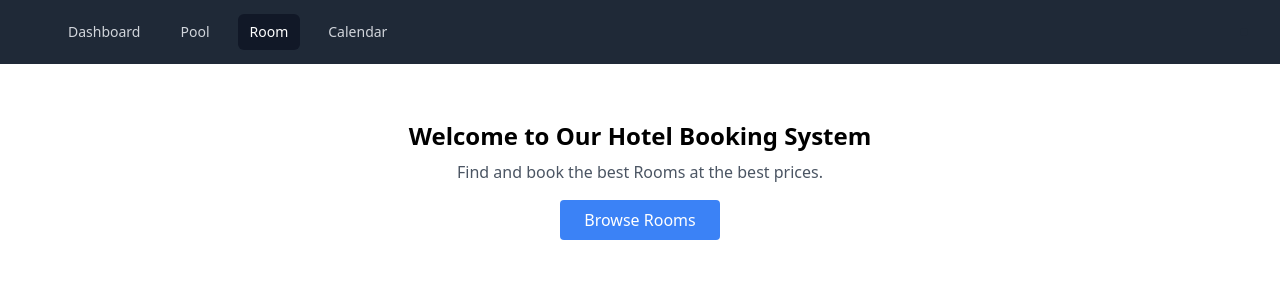
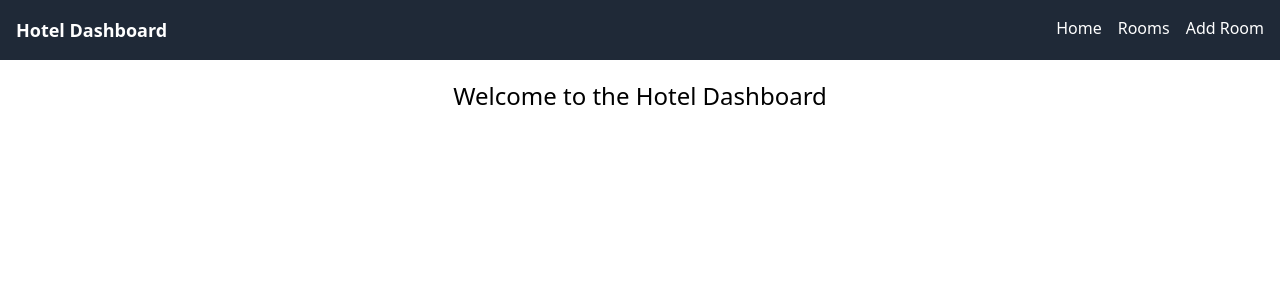
Before and after one commit to LSLakshan/hotel-management-system, a React (Vite) app in the folder frontend/: page / in a window 1280 px wide. Shown: the top 300 px of the page. Built offline with nearby package versions, Linux system fonts and the light colour scheme.

Commit message:
Add simple room booking mechanism
Admin add room show reception dashboard room section

```diff
--- a/frontend/src/App.jsx
+++ b/frontend/src/App.jsx
@@ -2,17 +2,17 @@ import { BrowserRouter as Router, Routes, Route } from "react-router-dom";
 import Navbar from "./components/Navbar";
 import Home from "./pages/Home";
 import RoomsList from "./pages/RoomsList";
+import AddRoom from "./pages/AddRoom";
 
 export default function App() {
   return (
     <Router>
       <Navbar />
-      <div className="container mx-auto p-4">
-        <Routes>
-          <Route path="/" element={<Home />} />
-          <Route path="/rooms" element={<RoomsList />} />
-        </Routes>
-      </div>
+      <Routes>
+        <Route path="/" element={<Home />} />
+        <Route path="/rooms" element={<RoomsList />} />
+        <Route path="/add-room" element={<AddRoom />} />
+      </Routes>
     </Router>
   );
 }
--- a/frontend/src/components/Navbar.jsx
+++ b/frontend/src/components/Navbar.jsx
@@ -1,75 +1,16 @@
-import { Disclosure, DisclosureButton, DisclosurePanel } from '@headlessui/react';
-import { Bars3Icon, BellIcon, XMarkIcon } from '@heroicons/react/24/outline';
-import { Link } from 'react-router-dom';
-
-const navigation = [
-  { name: 'Dashboard', to: '/abf', current: false },
-  { name: 'Pool', to: '/pool', current: false },
-  { name: 'Room', to: '/', current: true }, // Change href to to
-  { name: 'Calendar', to: '/calendar', current: false },
-];
-
-function classNames(...classes) {
-  return classes.filter(Boolean).join(' ');
-}
+import { Link } from "react-router-dom";
 
 export default function Navbar() {
   return (
-    <Disclosure as="nav" className="bg-gray-800">
-      <div className="mx-auto max-w-7xl px-2 sm:px-6 lg:px-8">
-        <div className="relative flex h-16 items-center justify-between">
-          <div className="absolute inset-y-0 left-0 flex items-center sm:hidden">
-            <DisclosureButton className="group relative inline-flex items-center justify-center rounded-md p-2 text-gray-400 hover:bg-gray-700 hover:text-white focus:ring-2 focus:ring-white focus:outline-none focus:ring-inset">
-              <span className="absolute -inset-0.5" />
-              <span className="sr-only">Open main menu</span>
-              <Bars3Icon aria-hidden="true" className="block size-6 group-data-open:hidden" />
-              <XMarkIcon aria-hidden="true" className="hidden size-6 group-data-open:block" />
-            </DisclosureButton>
-          </div>
-          <div className="flex flex-1 items-center justify-center sm:items-stretch sm:justify-start">
-            <div className="hidden sm:ml-6 sm:block">
-              <div className="flex space-x-4">
-                {navigation.map((item) => (
-                  <Link
-                    key={item.name}
-                    to={item.to} // Use to instead of href
-                    className={classNames(
-                      item.current ? 'bg-gray-900 text-white' : 'text-gray-300 hover:bg-gray-700 hover:text-white',
-                      'rounded-md px-3 py-2 text-sm font-medium'
-                    )}
-                  >
-                    {item.name}
-                  </Link>
-                ))}
-              </div>
-            </div>
-          </div>
-          <div className="absolute inset-y-0 right-0 flex items-center pr-2 sm:static sm:inset-auto sm:ml-6 sm:pr-0">
-            <button className="relative rounded-full bg-gray-800 p-1 text-gray-400 hover:text-white focus:ring-2 focus:ring-white focus:ring-offset-2 focus:ring-offset-gray-800 focus:outline-none">
-              <span className="absolute -inset-1.5" />
-              <span className="sr-only">View notifications</span>
-              <BellIcon aria-hidden="true" className="size-6" />
-            </button>
-          </div>
+    <nav className="bg-gray-800 p-4 text-white">
+      <div className="container mx-auto flex justify-between">
+        <h1 className="text-lg font-bold">Hotel Dashboard</h1>
+        <div className="space-x-4">
+          <Link to="/" className="hover:text-gray-300">Home</Link>
+          <Link to="/rooms" className="hover:text-gray-300">Rooms</Link>
+          <Link to="/add-room" className="hover:text-gray-300">Add Room</Link>
         </div>
       </div>
-      <DisclosurePanel className="sm:hidden">
-        <div className="space-y-1 px-2 pt-2 pb-3">
-          {navigation.map((item) => (
-            <DisclosureButton
-              key={item.name}
-              as={Link} // Use Link for mobile menu as well
-              to={item.to}
-              className={classNames(
-                item.current ? 'bg-gray-900 text-white' : 'text-gray-300 hover:bg-gray-700 hover:text-white',
-                'block rounded-md px-3 py-2 text-base font-medium'
-              )}
-            >
-              {item.name}
-            </DisclosureButton>
-          ))}
-        </div>
-      </DisclosurePanel>
-    </Disclosure>
+    </nav>
   );
 }
--- /dev/null
+++ b/frontend/src/pages/AddRoom.jsx
@@ -0,0 +1,30 @@
+import { useState } from "react";
+import axios from "axios";
+
+export default function AddRoom() {
+  const [formData, setFormData] = useState({ name: "", price: "", image: "", description: "" });
+
+  const handleChange = (e) => setFormData({ ...formData, [e.target.name]: e.target.value });
+
+  const handleSubmit = async (e) => {
+    e.preventDefault();
+    try {
+      await axios.post("http://localhost:5000/api/rooms", formData);
+      alert("✅ Room added successfully!");
+      setFormData({ name: "", price: "", image: "", description: "" });
+    } catch (error) {
+      console.error("Error adding room:", error);
+      alert("❌ Failed to add room");
+    }
+  };
+
+  return (
+    <form onSubmit={handleSubmit} className="p-4 space-y-4">
+      <input name="name" placeholder="Room Name" onChange={handleChange} value={formData.name} required />
+      <input name="price" placeholder="Price" type="number" onChange={handleChange} value={formData.price} required />
+      <input name="image" placeholder="Image URL" onChange={handleChange} value={formData.image} required />
+      <textarea name="description" placeholder="Description" onChange={handleChange} value={formData.description} required />
+      <button type="submit" className="bg-blue-500 text-white px-4 py-2">Add Room</button>
+    </form>
+  );
+}
--- a/frontend/src/pages/Home.jsx
+++ b/frontend/src/pages/Home.jsx
@@ -1,13 +1,3 @@
-import { Link } from "react-router-dom";
-
 export default function Home() {
-  return (
-    <div className="text-center p-10">
-      <h1 className="text-2xl font-bold">Welcome to Our Hotel Booking System</h1>
-      <p className="text-gray-600 mt-2">Find and book the best Rooms at the best prices.</p>
-      <Link to="/rooms">
-        <button className="bg-blue-500 text-white px-6 py-2 rounded mt-4">Browse Rooms</button>
-      </Link>
-    </div>
-  );
+  return <h2 className="text-center text-2xl mt-5">Welcome to the Hotel Dashboard</h2>;
 }
--- a/frontend/src/pages/RoomsList.jsx
+++ b/frontend/src/pages/RoomsList.jsx
@@ -1,43 +1,24 @@
-import HotelCard from "../components/RoomCard";
-
-const rooms = [
-  {
-    name: "Midigama Villa Resort",
-    location: "Weligama",
-    description: "Budget Double Room with 1 large double bed.",
-    price: "1,482",
-    image: "https://via.placeholder.com/150",
-  },
-  {
-    name: "Casa Luna Home Stay",
-    location: "Dickwella",
-    description: "Standard Double Room with Shared Bathroom.",
-    price: "7,116",
-    image: "https://via.placeholder.com/150",
-  },
-  {
-    name: "Rainforest Mount Lodge",
-    location: "Deniyaya",
-    description: "Budget Double Room with breakfast included.",
-    price: "5,559",
-    image: "https://via.placeholder.com/150",
-  },
-  {
-    name: "Lime & Co Hostel",
-    location: "Weligama",
-    description: "Standard Twin Room with 2 single beds.",
-    price: "8,453",
-    image: "https://via.placeholder.com/150",
-  },
-];
+import { useState, useEffect } from "react";
+import axios from "axios";
 
 export default function RoomsList() {
+  const [rooms, setRooms] = useState([]);
+
+  useEffect(() => {
+    axios.get("http://localhost:5000/api/rooms").then((res) => setRooms(res.data));
+  }, []);
+
   return (
-    <div className="p-6">
-      <h1 className="text-xl font-bold">Available Hotels</h1>
-      <div className="mt-4 space-y-4">
-        {rooms.map((room, index) => (
-          <HotelCard key={index} room={room} />
+    <div className="container mx-auto mt-5">
+      <h2 className="text-xl font-bold mb-3">Rooms</h2>
+      <div className="grid grid-cols-3 gap-4">
+        {rooms.map((room) => (
+          <div key={room._id} className="border p-4">
+            <img src={room.image} alt={room.name} className="w-full h-40 object-cover" />
+            <h3 className="font-bold">{room.name}</h3>
+            <p>Price: ${room.price}</p>
+            <p>{room.description}</p>
+          </div>
         ))}
       </div>
     </div>
```
